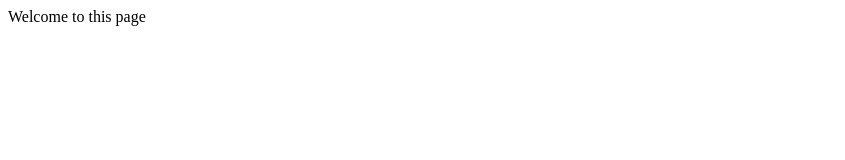
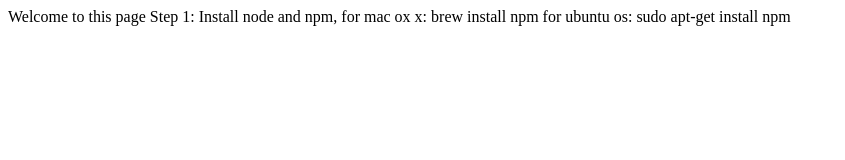
Before and after one commit to Chitrank-Dixit/grunt-example, a website: page views/index.html in a window 1280 px wide. Shown: the whole page, without its empty margins (0-845 px from the left). Drawn offline with Linux system fonts and the light colour scheme.

Commit message:
added installation instructions for mac os

```diff
--- a/views/index.html
+++ b/views/index.html
@@ -6,5 +6,15 @@ Grunt Example
 </head>
 <body>
 Welcome to this page
+
+Step 1: Install node and npm,
+
+for mac ox x:
+  brew install npm
+
+for ubuntu os:
+  sudo apt-get install npm
+
+
 </body>
 </html>
```
